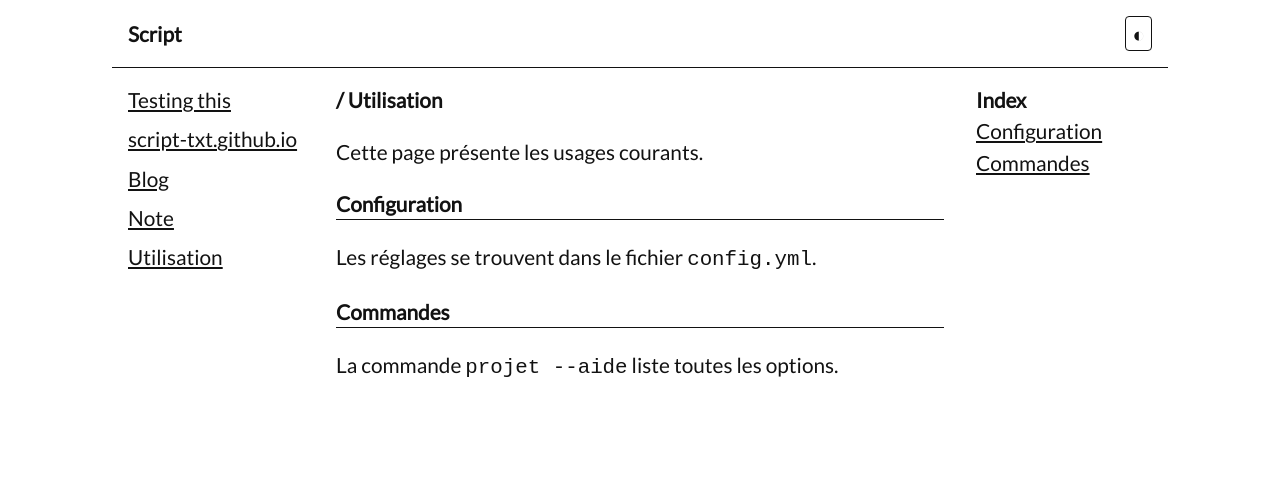
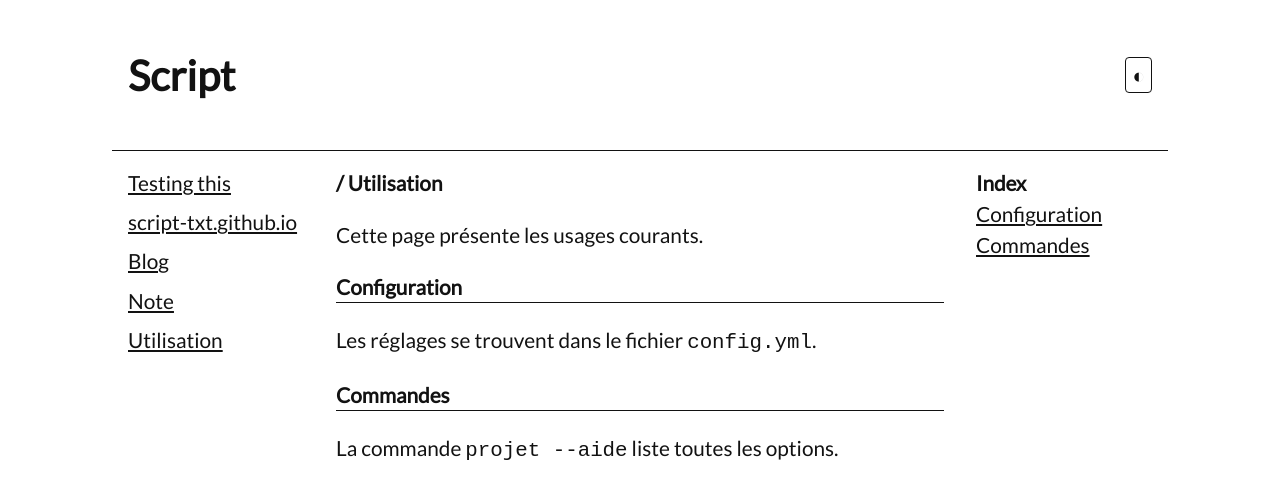
Before and after one commit to script-txt/script-txt.github.io, a Jekyll site: the page built from utilisation.md, in a window 1280 px wide. Shown: the top 499 px of the page. Built offline with Jekyll 4.4.1, drawn with Linux system fonts in a browser that asks for light colours.

Commit message:
Update default.html

```diff
--- a/_layouts/default.html
+++ b/_layouts/default.html
@@ -20,7 +20,7 @@
 <body>
 
 <header>
-  <a style="text-decoration: none" href="{{ '/' | relative_url }}"><strong>{{ site.title }}</strong></a>
+  <a style="text-decoration: none" href="{{ '/' | relative_url }}"><h1>{{ site.title }}</h1></a>
   <button type="button" onclick="toggleTheme()" aria-label="ON/OFF" title="ON/OFF">◐</button>
 </header>
 
```
